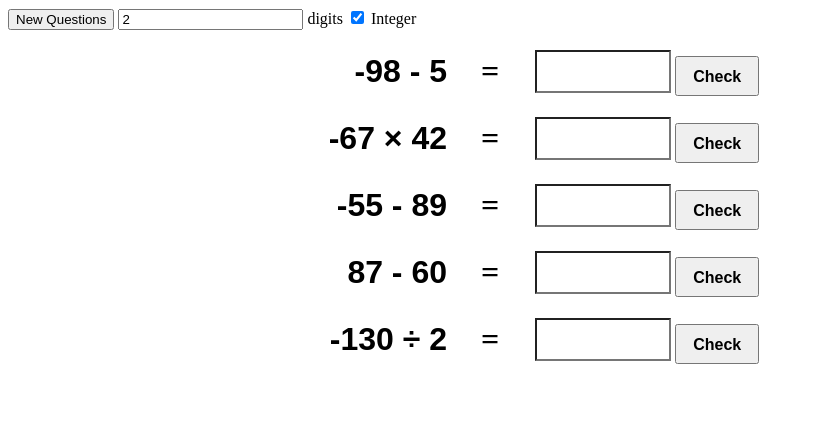
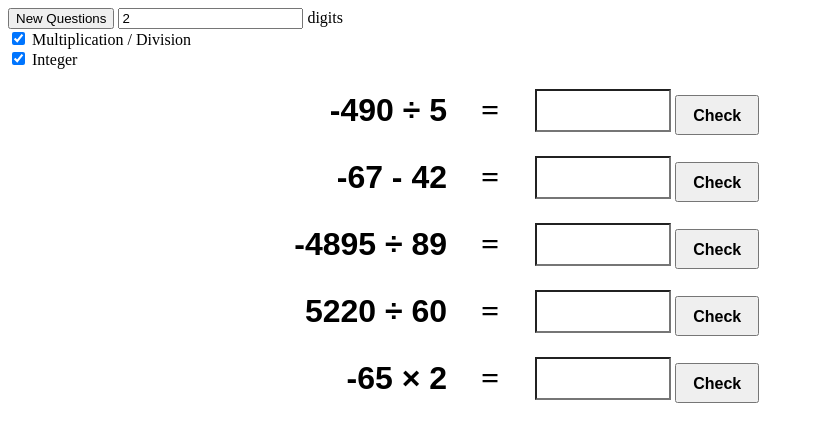
Before and after one commit to raghuwanshi/raghuwanshi.github.io, a plain HTML site: page math/index.html in a window 1280 px wide. Shown: the whole page, without its empty margins (0-814 px from the left). Drawn offline with Linux system fonts and the light colour scheme.

Commit message:
Added option to include/exclude operations.
Multiplication and division can be excluded.

```diff
--- a/math/index.html
+++ b/math/index.html
@@ -8,9 +8,9 @@
 	<meta http-equiv="Content-Type" content="text/html; charset=UTF-8" />
 	<meta http-equiv="Page-Enter" content="RevealTrans(Duration=0.5, transition=23)" />
 	<meta name="Author" content="Ashutosh Raghuwanshi" />
-	<meta name="Keywords" content="javascript encrypter, javascript, encrypt, cryptography, cypher, encode" />
+	<meta name="Keywords" content="javascript encrypt, javascript, encrypt, cryptography, cipher, encode" />
 	<meta name="Description"
-		content="This is a JavaSctipt tool for encrypting your script or document. JavaScript scrambling is also available." />
+		content="This is a JavaScript tool for encrypting your script or document. JavaScript scrambling is also available." />
 	<meta name="theme-color" content="#aaaaaa">
 	<meta name="viewport" content="width=device-width, initial-scale=1">
 	<script>
@@ -65,6 +65,7 @@
 		function Generate() {
 			var d = document.getElementById('digit2').value;
 			var int = document.getElementById('integer').checked;
+			var muldiv = document.getElementById('muldiv').checked;
 			var digits = Math.pow(10, d);
 			for (i = 1; i <= 5; i++) {
 				var a = Math.ceil(Math.random() * digits * (int ? 2 : 1) - (int ? digits : 0));
@@ -73,6 +74,13 @@
 				var op;
 				switch (Math.ceil(Math.random() * 10 / 4)) {
 					case 1:
+						if (muldiv) {
+							op = " ÷ ";
+							if (b == 0) b = 1; // Avoid divide by zero.
+							a = a * b; // Making sure it is always a multiple of deviser.
+							break;
+						}
+					case 2:
 						op = " - ";
 						if (!int && a < b) {
 							var tmp = a;
@@ -80,13 +88,11 @@
 							b = tmp;
 						}
 						break;
-					case 2:
-						op = " × "; break;
 					case 3:
-						op = " ÷ ";
-						if(b == 0) b = 1; // Avoid divide by zero.
-						a = a * b; // Making sure it is always a multiple of deviser.
-						break;
+						if (muldiv) {
+							op = " × ";
+							break;
+						}
 					default:
 						op = " + ";
 				}
@@ -112,8 +118,9 @@
 
 <body onload="Generate();">
 	<input type="button" id="generate" value="New Questions" onclick="Generate();">&nbsp;<label><input type="number"
-			value="2" id="digit2">&nbsp;digits</label>&nbsp;<label><input type="checkbox"
-			id="integer" checked>&nbsp;Integer</label><br />
+			value="2" id="digit2">&nbsp;digits</label><br />
+	<label><input type="checkbox" id="muldiv" checked>&nbsp;Multiplication / Division</label><br />
+	<label><input type="checkbox" id="integer" checked>&nbsp;Integer</label><br />
 	<div>
 		<input type="text" id="eq1" class="Question" disabled value="" /><span class="Equal">=</span><input
 			type="number" id="ans1" class="Answer" /><input type="button" class="Check" value="Check"
```
